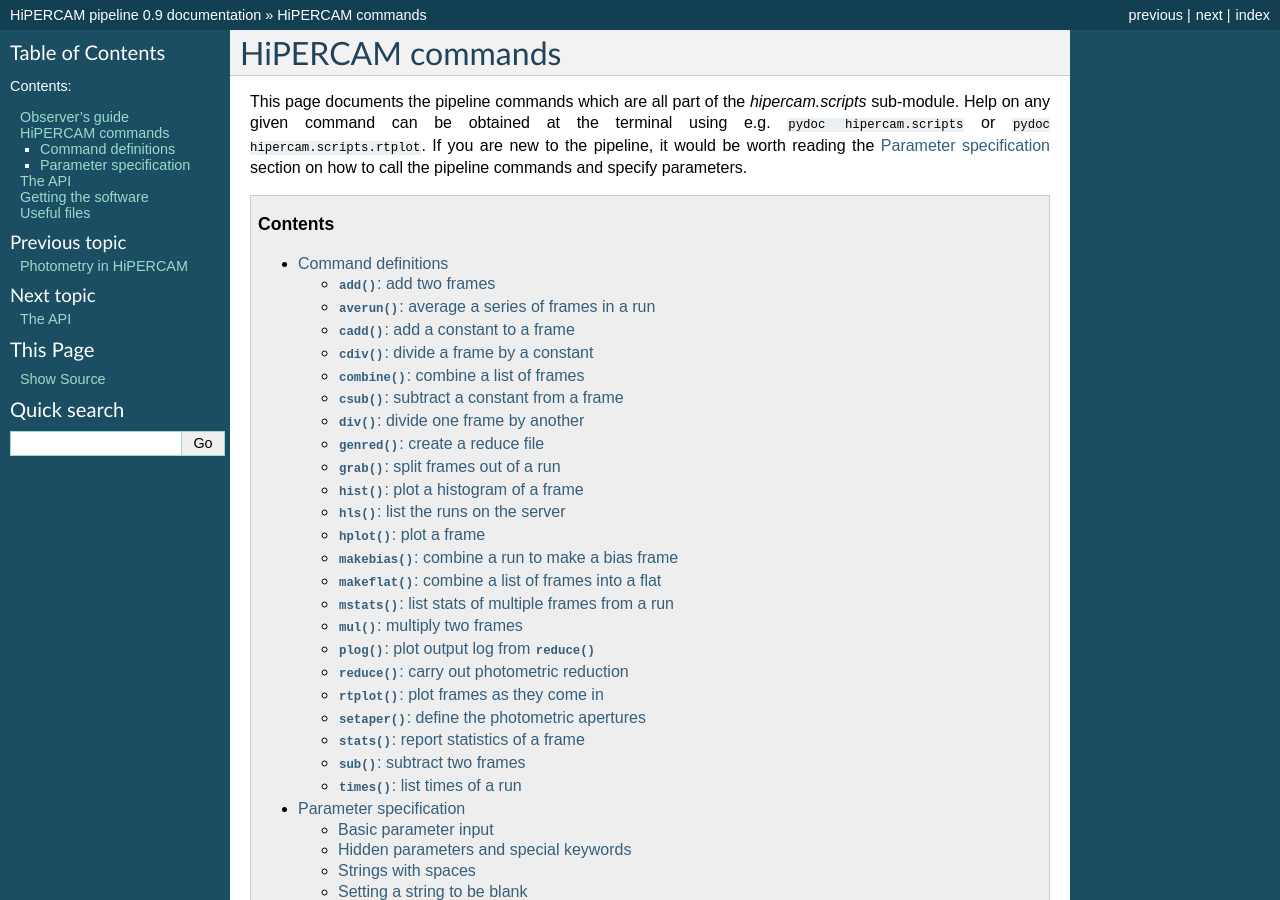
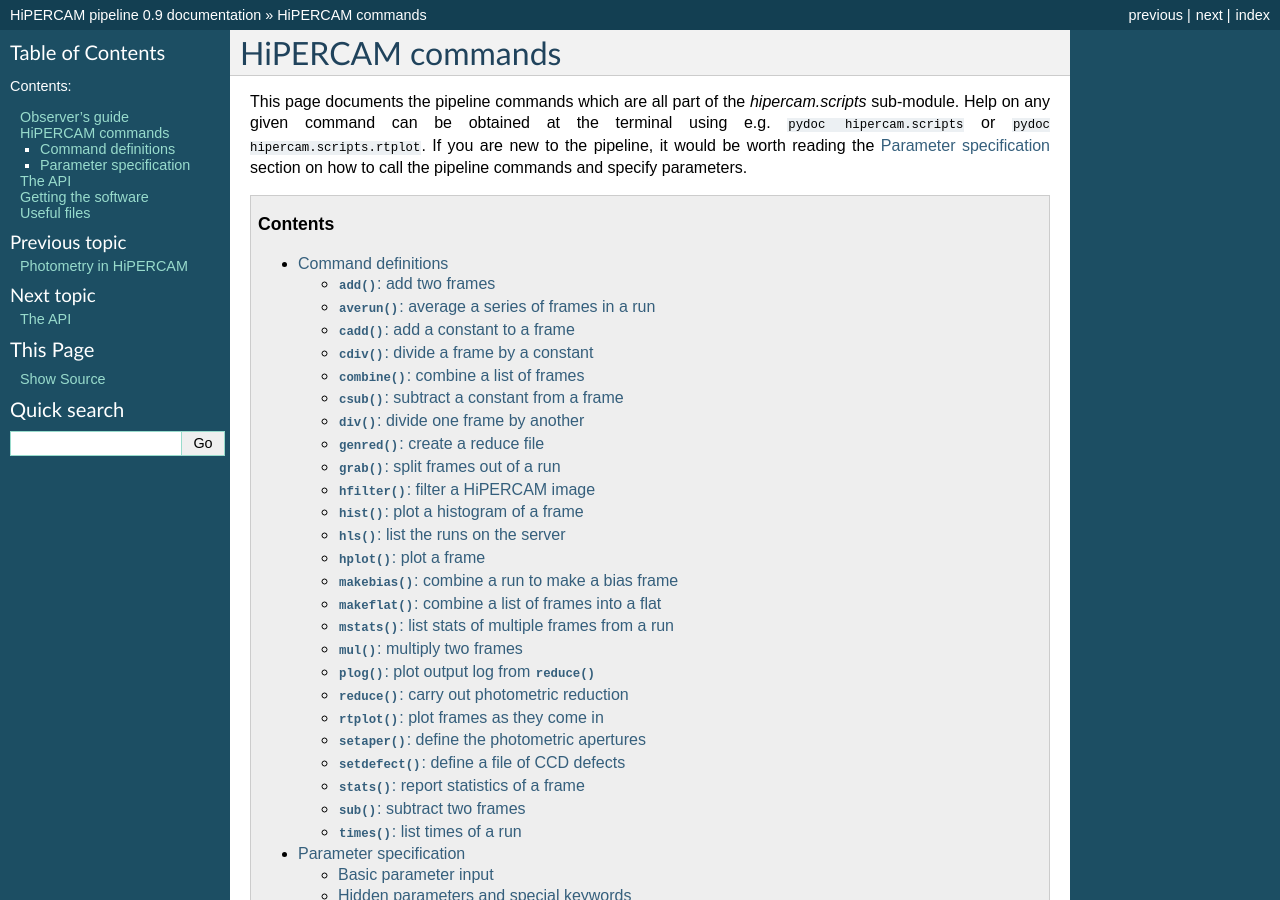
Before and after one commit to HiPERCAM/hipercam, a Sphinx documentation site: the page built from docs/commands.rst, in a window 1280 px wide and 900 px high. Built offline with Sphinx 7.4.7, drawn with Linux system fonts in a browser that asks for light colours; formulas are drawn with MathJax 3; some of the changed text lies outside the part shown.

Commit message:
more doc work; added a couple of recent new commands

```diff
--- a/docs/commands.rst
+++ b/docs/commands.rst
@@ -77,6 +77,10 @@ extension '.hcm'.
 ---------------------------------------
 .. autofunction:: hipercam.scripts.grab
 
+:func:`hfilter`: filter a HiPERCAM image
+----------------------------------------
+.. autofunction:: hipercam.scripts.hfilter
+
 :func:`hist`: plot a histogram of a frame
 -----------------------------------------
 .. autofunction:: hipercam.scripts.hist
@@ -120,6 +124,10 @@ extension '.hcm'.
 :func:`setaper`: define the photometric apertures
 -------------------------------------------------
 .. autofunction:: hipercam.scripts.setaper
+
+:func:`setdefect`: define a file of CCD defects
+-----------------------------------------------
+.. autofunction:: hipercam.scripts.setdefect
 
 :func:`stats`: report statistics of a frame
 -------------------------------------------
--- a/docs/reduction.rst
+++ b/docs/reduction.rst
@@ -140,12 +140,13 @@ An example of a set of apertures showing all these features is shown in
 .. _fig-1:
 
 .. figure:: complex_mask.png
-   :scale: 80 %
+   :scale: 50 %
    :alt: Click on image to enlarge
    :align: center
 
    Example of a complex set of apertures. The target is at the centre of the
    circles in the lower-right. The comparison star is in the upper-left.
+   [click on the image to enlarge it].
 
 In this case the target star has two nearby companions which causes three
 problems: (1) the sky annulus may include flux from the companions, (2) the
```
